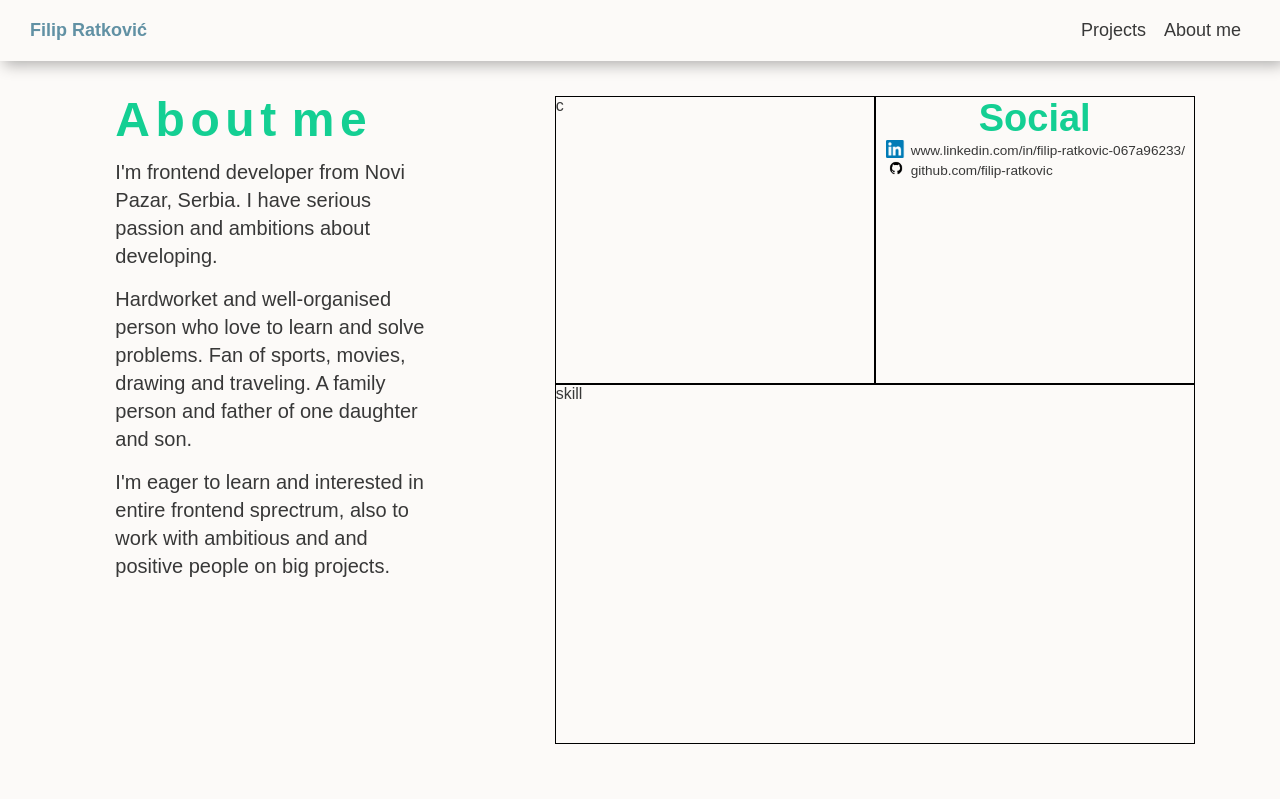
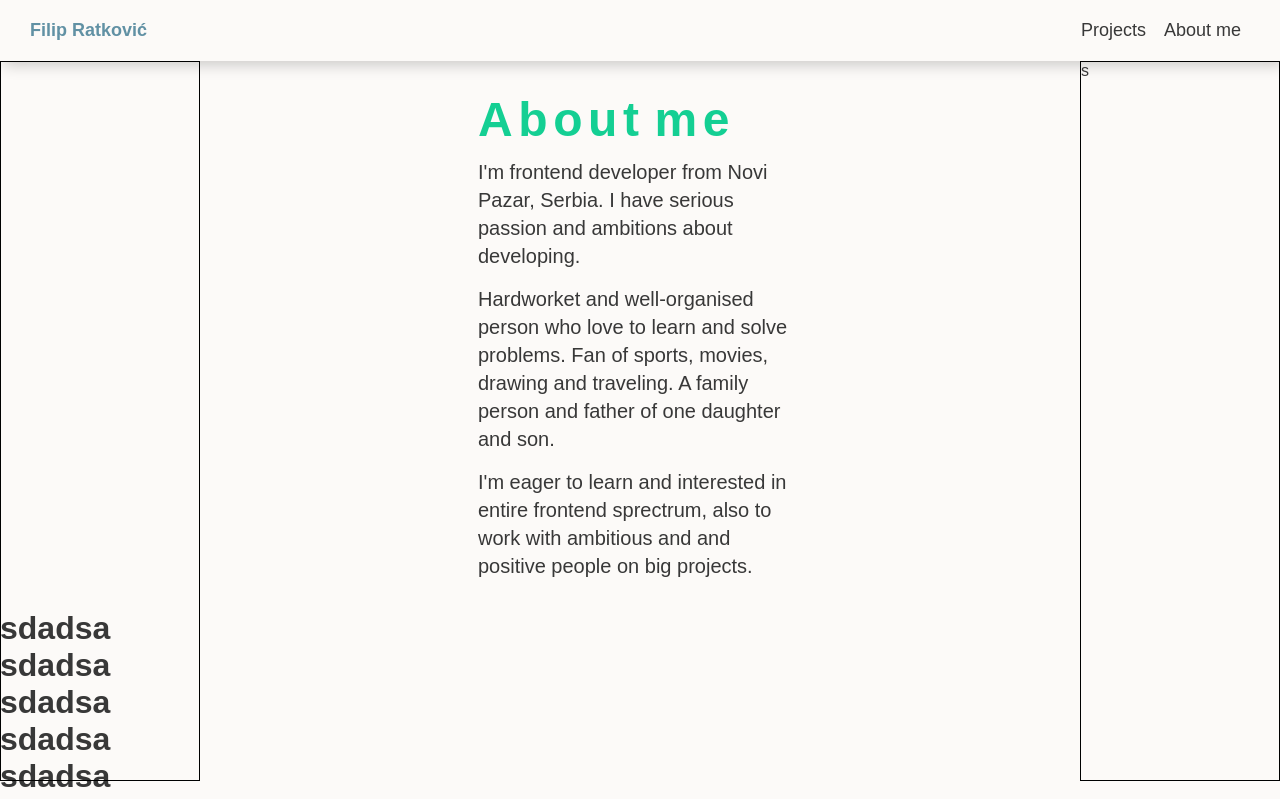
Before and after one commit to filip-ratkovic/Portfolio, a React (Create React App) app: page /about in a window 1280 px wide. Shown: the top 799 px of the page. Built offline with nearby package versions, Linux system fonts and the light colour scheme; the HTML template or start-up script is replaced by a standard one.

Commit message:
about side

```diff
--- a/package.json
+++ b/package.json
@@ -3,6 +3,9 @@
   "version": "0.1.0",
   "private": true,
   "dependencies": {
+    "@fortawesome/fontawesome-svg-core": "^6.2.1",
+    "@fortawesome/free-solid-svg-icons": "^6.2.1",
+    "@fortawesome/react-fontawesome": "^0.2.0",
     "@testing-library/jest-dom": "^5.16.5",
     "@testing-library/react": "^13.3.0",
     "@testing-library/user-event": "^13.5.0",
--- a/src/About.jsx
+++ b/src/About.jsx
@@ -1,12 +1,17 @@
 import React from 'react'
 import "./about.css"
-import linkedin from "./components/photos/linkedin.png";
-import github from "./components/photos/github.png";
+import { FontAwesomeIcon } from '@fortawesome/react-fontawesome'
+
 
 function About() {
   return (
     <main className="about-main">
+
       <div className="text-cont">
+      <aside className="side-icons">
+
+      <FontAwesomeIcon icon={['fas', 'coffee']} />
+      </aside>
         <div className="about-text">
           <p className="letter" ><span>A</span> <span>b</span> <span>o</span> <span>u</span> <span>t</span>
             <span className="space"></span> <span>m</span> <span>e</span></p>
@@ -24,34 +29,29 @@ function About() {
             to work with ambitious and and positive people on big projects.
           </p>
         </div>
-        <div className="about-info">
-         <div className="about-info-wrapper">
-           <div className="about-info-contact">
-            c
-          </div>
-          <div className="about-info-social">
-            <h1 className="letter">
-            <span>S</span>
-            <span>o</span>
-            <span>c</span>
-            <span>i</span>
-            <span>a</span>
-            <span>l</span></h1>
-            <div className="social-cont">
-              <img src={linkedin} alt="linkedin logo" />
-              <a href="https://www.linkedin.com/in/filip-ratkovic-067a96233/">www.linkedin.com/in/filip-ratkovic-067a96233/</a>
-            </div>
-            <div className="social-cont">
-              <img src={github} alt="github logo" />
-              <a href="https://www.github.com/filip-ratkovic">github.com/filip-ratkovic</a>
-            </div>
-          </div>
-         </div>
-          <div className="about-info-skills">
-            skill
-          </div>
-        </div>
+        <aside className="side-email">
+  s
+</aside>
       </div>
+<h1>sdadsa</h1>
+<h1>sdadsa</h1>
+<h1>sdadsa</h1>
+<h1>sdadsa</h1>
+<h1>sdadsa</h1>
+<h1>sdadsa</h1>
+<h1>sdadsa</h1>
+<h1>sdadsa</h1>
+<h1>sdadsa</h1>
+<h1>sdadsa</h1>
+<h1>sdadsa</h1>
+<h1>sdadsa</h1>
+<h1>sdadsa</h1>
+<h1>sdadsa</h1>
+<h1>sdadsa</h1>
+
+      {/* <div>
+<iframe src="https://fr-ecommerce.netlify.app/" frameborder="0" className="cont"></iframe>
+      </div> */}
 
     </main>
   )
--- a/src/App.css
+++ b/src/App.css
@@ -28,7 +28,7 @@ body {
   display: flex;
   justify-content: space-between;
   padding: 20px 30px 20px 30px ;
-  box-shadow: 4px 4px 14px rgba(0, 0, 0, 0.3);
+  box-shadow: 4px 4px 14px rgba(0, 0, 0, 0.2);
 }
 
 
--- a/src/about.css
+++ b/src/about.css
@@ -1,7 +1,7 @@
 .text-cont {
     display: flex;
     width: 100%;
-    justify-content: space-evenly;
+    justify-content: center;
 }
 
 .about-text {
@@ -14,17 +14,6 @@
     font-size: 20px;
     color: var(--primary);
 }
-/*
-.about-skills {
-    width: 450px;
-    height: 400px;
-    margin-top: 45px;
-    display: flex;
-    flex-direction: column;
-    justify-content: space-between;
-} */
-
-
 
 .letter span {
     display: inline-block;
@@ -62,59 +51,22 @@
     }
 }
 
-.about-info {
-    margin-top: 35px;
-    width: 50%;
-    display: flex;
-   flex-direction: column;
-   height: 90vh;
-}
-.about-info-wrapper {
-    width: 100%;
-    display: flex;
-    height: 40%;
-}
-.about-info-contact{
-    width: 50%;
-    border:solid 1px black;
+.side-icons {
+    position: fixed;
+    left: 0;
+    border:solid black 1px;
+    width: 200px;
+    height: 90vh;
 }
 
-.about-info-social{
-    width: 50%;
-    border:solid 1px black;
+.icon {
+color: red;
 }
 
-.about-info-skills {
-    width: 100%;
-    border:solid 1px black;
-    height: 50%;
+.side-email {
+    position:fixed;
+    right: 0;
+    border:solid black 1px;
+    width: 200px;
+    height: 90vh;
 }
-
-.about-info-social h1 {
-    text-align: center;
-    color: var(--secoundary);
-}
-
-.about-info-social span {
-    font-size: 38px;
-}
-.social-cont img {
-    width: 20px;
-}
-
-.social-cont {
-margin-left: 10px;
-display: flex;
-align-items: end;
-}
-
-.social-cont a {
-text-decoration: none;
-color: var(--primary);
-font-size: 0.85em;
-margin-left: 5px;
-}
-
-.social-cont a:hover {
-    color: var(--light);
-}
```
Also changed, not shown: 1 other file (tests, documents, lock files or other folders).
